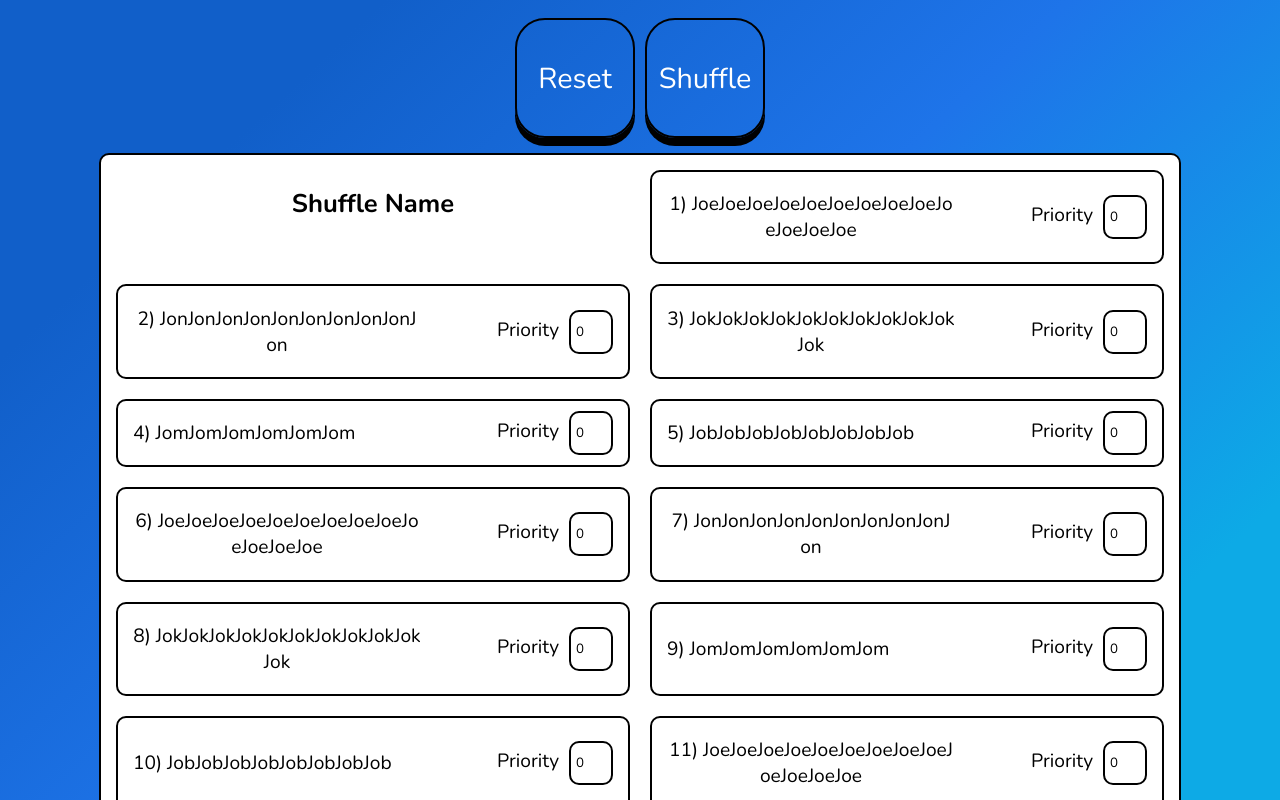
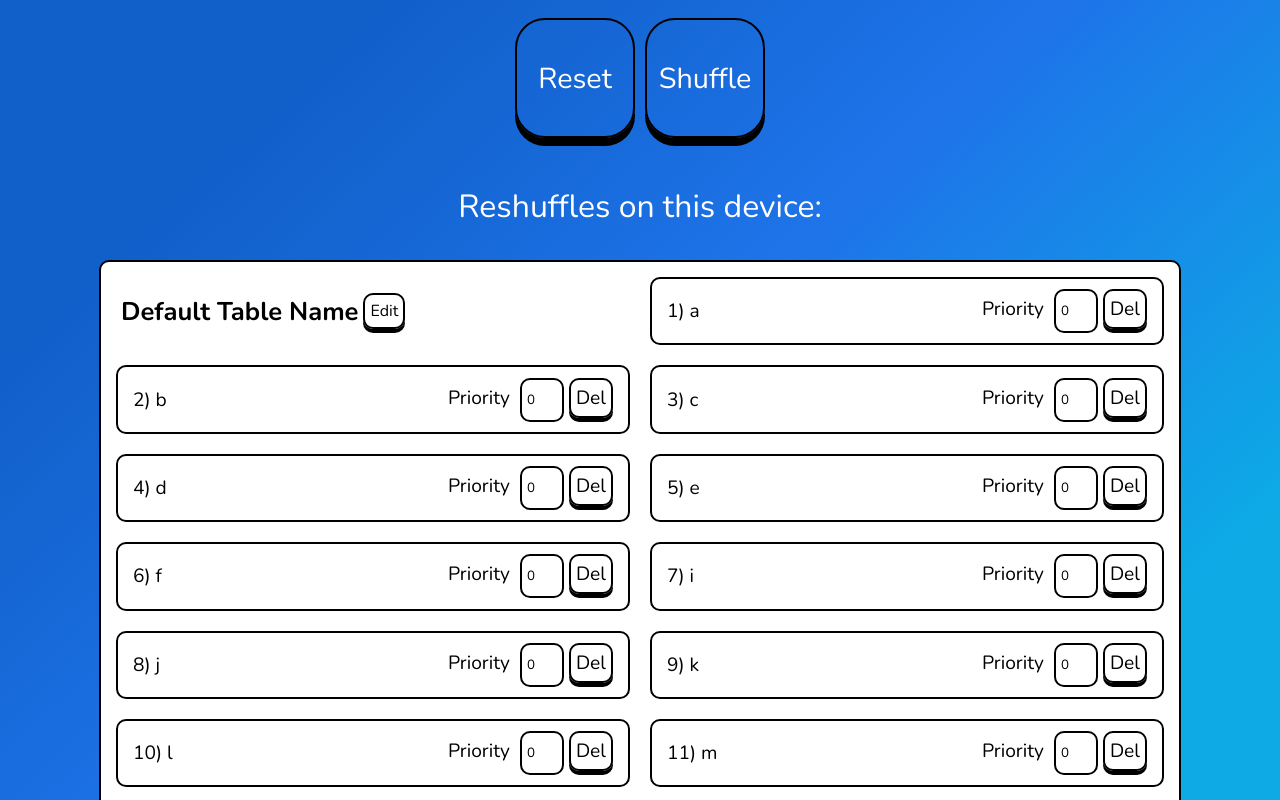
Before and after one commit to mcmikey101/shuffler, a React (Vite) app: page / in a window 1280 px wide. Shown: the top 800 px of the page. Built offline with nearby package versions, Linux system fonts and the light colour scheme.

Commit message:
whole lotta shit

```diff
--- a/src/App.css
+++ b/src/App.css
@@ -55,6 +55,31 @@
   padding: 5px;
   margin-left: 10px;
 }
+.delete {
+  border: 2px solid black;
+  border-radius: 10px;
+  padding: 5px;
+  width: max-content;
+  height: max-content;
+  color: black;
+  font-size: 1em;
+  box-shadow: 0 4px 0 black;
+  margin-left: 5px;
+}
+.delete:active {
+  box-shadow: none;
+  transform: translate(0, 4px);
+}
+.tablename {
+  font-size: 2em;
+}
+.editcont {
+  max-width: 60%;
+  display: flex;
+  flex-direction: row;
+  align-items: center;
+  margin-left: 15px;
+}
 button {
   transition-duration: 0.2s;
   box-shadow: 0 8px black;
@@ -66,6 +91,10 @@ button {
   border: 2px solid black;
   background: transparent;
 }
+.reshuffles {
+  font-size: 2em;
+  color: white;
+}
 button:active {
   box-shadow: none;
   transform: translate(0, 10px);
--- a/src/App.tsx
+++ b/src/App.tsx
@@ -6,7 +6,8 @@ interface ItemProps {
   name: string,
   listid: number,
   priority: number,
-  setPriority(priority: number, id: number): void
+  setPriority(priority: number, id: number): void,
+  removeItem(id: number): void
 }
 
 function Item(props: ItemProps) {
@@ -22,7 +23,8 @@ function Item(props: ItemProps) {
       </div>
       <div className="inputcont">
         <label htmlFor="priority">Priority</label>
-        <input onChange={(e) => handleCounter(e, props.id)} value={props.priority} className='priorinput' name='priority' type="number"/>
+        <input min={-5} max={5} onChange={(e) => handleCounter(e, props.id)} value={props.priority} className='priorinput' name='priority' type="number"/>
+        <button onClick={() => props.removeItem(props.id)} className="delete">Del</button>
       </div>
     </div>
   )
@@ -31,23 +33,41 @@ function Item(props: ItemProps) {
 function App() {
 
   let group = [
-    [{id: 1, name: 'JoeJoeJoeJoeJoeJoeJoeJoeJoeJoeJoeJoeJoe', prior: 0}],
-    [{id: 2, name: 'JonJonJonJonJonJonJonJonJonJon', prior: 0}],
-    [{id: 3, name: 'JokJokJokJokJokJokJokJokJokJokJok', prior: 0}],
-    [{id: 4, name: 'JomJomJomJomJomJom', prior: 0}],
-    [{id: 5, name: 'JobJobJobJobJobJobJobJob', prior: 0}],
-    [{id: 6, name: 'JoeJoeJoeJoeJoeJoeJoeJoeJoeJoeJoeJoeJoe', prior: 0}],
-    [{id: 7, name: 'JonJonJonJonJonJonJonJonJonJon', prior: 0}],
-    [{id: 8, name: 'JokJokJokJokJokJokJokJokJokJokJok', prior: 0}],
-    [{id: 9, name: 'JomJomJomJomJomJom', prior: 0}],
-    [{id: 10, name: 'JobJobJobJobJobJobJobJob', prior: 0}],
-    [{id: 11, name: 'JoeJoeJoeJoeJoeJoeJoeJoeJoeJoeJoeJoeJoe', prior: 0}],
-    [{id: 12, name: 'JonJonJonJonJonJonJonJonJonJon', prior: 0}],
-    [{id: 13, name: 'JokJokJokJokJokJokJokJokJokJokJok', prior: 0}],
-    [{id: 14, name: 'JomJomJomJomJomJom', prior: 0}],
-    [{id: 15, name: 'JobJobJobJobJobJobJobJob', prior: 0}],
+    [{id: 1, name: 'a', prior: 0}],
+    [{id: 2, name: 'b', prior: 0}],
+    [{id: 3, name: 'c', prior: 0}],
+    [{id: 4, name: 'd', prior: 0}],
+    [{id: 5, name: 'e', prior: 0}],
+    [{id: 6, name: 'f', prior: 0}],
+    [{id: 7, name: 'i', prior: 0}],
+    [{id: 8, name: 'j', prior: 0}],
+    [{id: 9, name: 'k', prior: 0}],
+    [{id: 10, name: 'l', prior: 0}],
+    [{id: 11, name: 'm', prior: 0}],
+    [{id: 12, name: 'n', prior: 0}],
+    [{id: 13, name: 'o', prior: 0}],
+    [{id: 14, name: 'p', prior: 0}],
+    [{id: 15, name: 'r', prior: 0}],
+    [{id: 16, name: 'a', prior: 0}],
+    [{id: 17, name: 'b', prior: 0}],
+    [{id: 18, name: 'c', prior: 0}],
+    [{id: 19, name: 'd', prior: 0}],
+    [{id: 20, name: 'e', prior: 0}],
+    [{id: 21, name: 'f', prior: 0}],
+    [{id: 22, name: 'i', prior: 0}],
+    [{id: 23, name: 'j', prior: 0}],
+    [{id: 24, name: 'k', prior: 0}],
+    [{id: 25, name: 'l', prior: 0}],
+    [{id: 26, name: 'm', prior: 0}],
+    [{id: 27, name: 'n', prior: 0}],
+    [{id: 28, name: 'o', prior: 0}],
+    [{id: 29, name: 'p', prior: 0}],
+    [{id: 30, name: 'r', prior: 0}],
+    [{id: 31, name: 'r', prior: 0}],
   ]
   const [randlist, setRandlist] = useState(group)
+  const [edit, setEdit] = useState('Default Table Name')
+  const [editing, setEditing] = useState(false)
 
   function shuffle(array: any) {
     let copyarr = array.slice()
@@ -59,6 +79,7 @@ function App() {
     }
     return copyarr
   }
+
   function subgroup() {
     let subs: any = {}
     for (let i = 0; i < randlist.length; i++) {
@@ -74,21 +95,31 @@ function App() {
     }
     keys.sort()
     keys.reverse()
-    let p_shuffle: string[][] = []
+    let p_shuffle: any = []
     for (let i = 0; i < keys.length; i++) {
-      p_shuffle.push(shuffle([subs[keys[i]]]))
+      let sub = shuffle([subs[keys[i]]][0])
+      p_shuffle.push(sub)
     }
     let newarr: any = []
-    console.log(p_shuffle)
     for (let i = 0; i < p_shuffle.length; i++) {
       for (let j = 0; j < p_shuffle[i].length; j++) {
-        for (let q of p_shuffle[i][j]) {
-          newarr.push([q])
-        }
+        newarr.push([p_shuffle[i][j]])
       }
     }
     setRandlist(newarr)
   }
+
+  function removeItem(id: number) {
+    let copyarr = randlist.slice()
+    console.log()
+    for (let i = 0; i < randlist.length; i++) {
+      if (randlist[i][0].id == id) {
+        copyarr.splice(i, 1)
+      }
+    }
+    setRandlist(copyarr)
+  }
+
   function setPriority(priority: number, id: number) {
     let copyarr = randlist.slice()
     for (let i = 0; i < copyarr.length; i++) {
@@ -101,12 +132,36 @@ function App() {
 
   function handleShuffle() {
     subgroup()
+    // if (!localStorage.getItem('reshuffles')) {
+    //   localStorage.
+    //   localStorage.setItem('reshuffles', '1')
+    // } else {
+    //   let num = Number(localStorage.getItem('reshuffles')) + 1
+    //   localStorage.setItem('reshuffles', String(num))
+    //   let temp = localStorage.getItem('reshuffles')
+    //   setReshuffles(temp)
+    // }
+    if (!localStorage.getItem('test')) {
+      localStorage.setItem('test', '1')
+    } else {
+      let temp = Number(localStorage.getItem('test')) + 1
+      localStorage.setItem('test', String(temp))
+    }
+    console.log(localStorage.getItem('test'))
   }
   function handleReset() {
     for (let i = 0; i < group.length; i++) {
       group[i][0].prior = 0
     }
     setRandlist(group)
+    setEdit('Default Table Name')
+    setEditing(false)
+  }
+  function handleEdit(e: any) {
+    setEdit(e.target.value)
+  }
+  function handleEditing() {
+    setEditing(!editing)
   }
   return (
     <>
@@ -115,11 +170,17 @@ function App() {
         <button onClick={() => handleReset()} className="reset">Reset</button>
         <button onClick={() => handleShuffle()} className="shuffle">Shuffle</button>
       </div>
+      <p className="reshuffles">Reshuffles on this device: {localStorage.getItem('test')}</p>
       <div className="items">
-        <p className="shufflename">Shuffle Name</p>
+        <div className="editcont">
+          {editing ?
+          <input value={edit} onChange={(e) => handleEdit(e)} type="text" className="tablename" placeholder='Table Name'/> :
+          <p className="shufflename">{edit}</p>}
+          <button onClick={() => handleEditing()} className="editbtn delete">Edit</button>
+        </div>
         {randlist.map((i) => {
           return (
-            <Item setPriority={setPriority} priority={i[0].prior} listid={randlist.indexOf(i) + 1} id={i[0].id} key={i[0].id} name={i[0].name}/>
+            <Item removeItem={removeItem} setPriority={setPriority} priority={i[0].prior} listid={randlist.indexOf(i) + 1} id={i[0].id} key={i[0].id} name={i[0].name}/>
           )
         })}
       </div>
```
